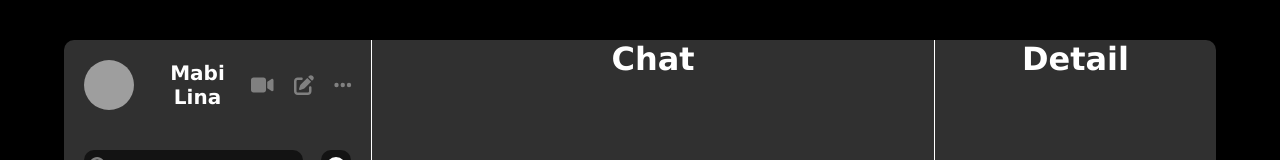
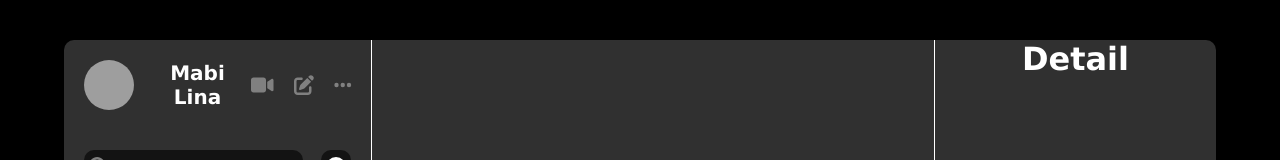
Before and after one commit to LuisArielRetanaHernadez/chat_mabi, a React (Vite) app: page / in a window 1280 px wide. Shown: the top 160 px of the page. Built offline with nearby package versions, Linux system fonts and the light colour scheme; grey boxes are pictures that could not be loaded.

Commit message:
creadno 3 secciones top, center y bottom

```diff
--- a/src/components/chat/Chat.jsx
+++ b/src/components/chat/Chat.jsx
@@ -3,7 +3,9 @@ import './chat.style.css'
 const Chat = () => {
   return (
     <div className='chat'>
-      <h1>Chat</h1>
+      <div className='top'></div>
+      <div className='center'></div>
+      <div className='bottom'></div>
     </div>
   )
 }
```
